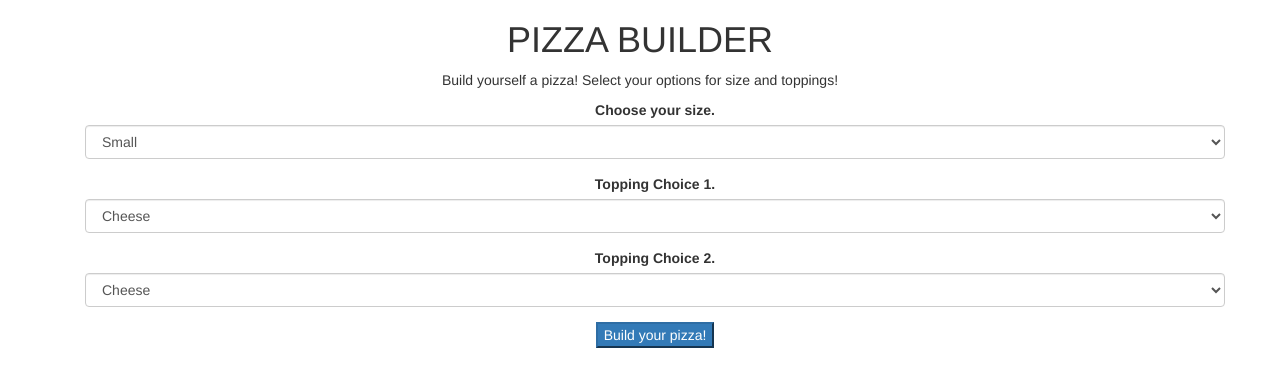
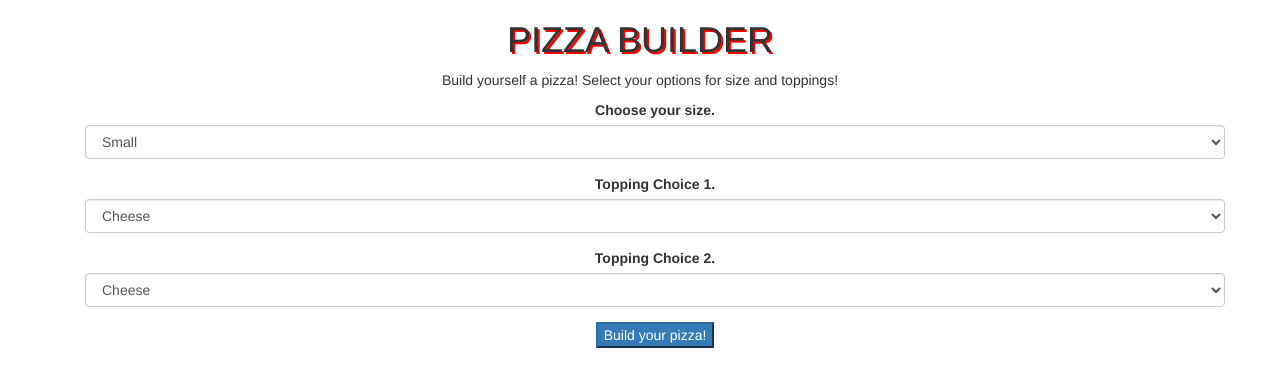
Before and after one commit to johnnymayer/pizzabuilder, a plain HTML site: page index.html in a window 1280 px wide. Drawn offline with Linux system fonts and the light colour scheme.

Commit message:
Minor CSS styling.  Hit wall with prototype.  Constructor function is correct.

```diff
--- a/css/styles.css
+++ b/css/styles.css
@@ -1,3 +1,7 @@
 body {
   text-align: center;
 }
+
+h1 {
+  text-shadow: 2px 2px red;
+}
--- a/js/scripts.js
+++ b/js/scripts.js
@@ -21,14 +21,14 @@ var pricePizza = function(inputtedSizeChoice, inputtedTopping1, inputtedTopping2
   }
   if (inputtedTopping1 === "4") {
     priceToppings = priceToppings + 1;
-  } else if (inputtedTopping1 === "5"){
+  } else if (inputtedTopping1 === "5") {
     priceToppings = priceToppings + 2;
   } else {
     priceToppings = priceToppings + 6;
   }
   if (inputtedTopping2 === "4") {
     priceToppings = priceToppings + 1;
-  } else if (inputtedTopping2 === "5"){
+  } else if (inputtedTopping2 === "5") {
     priceToppings = priceToppings + 2;
   } else {
     priceToppings = priceToppings + 6;
```
Also changed, not shown: index.html (indentation only). Lines whose indentation alone changed are shown as unchanged.
